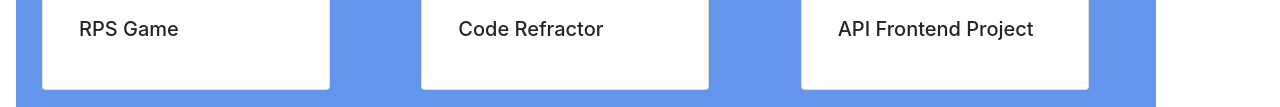
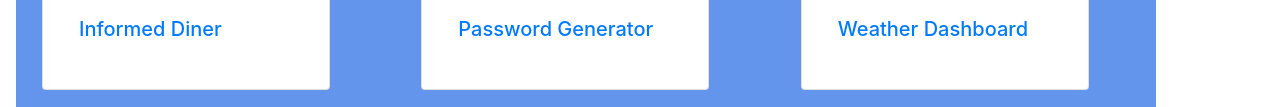
Before and after one commit to colinshelton/Portfolio, a plain HTML site: page portfolio.html in a window 1280 px wide. Shown: the part 593-700 px from the top of the page. Drawn offline with nearby package versions, Linux system fonts and the light colour scheme.

Commit message:
updated portfolio

```diff
--- a/portfolio.html
+++ b/portfolio.html
@@ -1,16 +1,19 @@
 <!DOCTYPE html>
 <html lang="en">
+
 <head>
   <meta charset="UTF-8">
   <meta name="viewport" content="width=device-width, initial-scale=1.0">
   <title>Portfolio</title>
 
-    <link rel="stylesheet" href="https://stackpath.bootstrapcdn.com/bootstrap/4.5.0/css/bootstrap.min.css" integrity="sha384-9aIt2nRpC12Uk9gS9baDl411NQApFmC26EwAOH8WgZl5MYYxFfc+NcPb1dKGj7Sk" crossorigin="anonymous">
+  <link rel="stylesheet" href="https://stackpath.bootstrapcdn.com/bootstrap/4.5.0/css/bootstrap.min.css"
+    integrity="sha384-9aIt2nRpC12Uk9gS9baDl411NQApFmC26EwAOH8WgZl5MYYxFfc+NcPb1dKGj7Sk" crossorigin="anonymous">
   <link href="https://fonts.googleapis.com/css2?family=Roboto:wght@400;700&display=swap" rel="stylesheet">
   <script src="https://kit.fontawesome.com/a47c643a31.js" crossorigin="anonymous"></script>
   <link rel="stylesheet" href="style.css">
 
 </head>
+
 <body>
 
 
@@ -18,7 +21,8 @@
 
   <nav class="navbar navbar-expand-lg navbar-dark bg-green">
     <a class="navbar-brand" href="index.html">Colin Shelton</a>
-        <button class="navbar-toggler" data-toggle="collapse" data-target="#navbarSupportedContent" aria-controls="navbarSupportedContent" aria-expanded="false" aria-label="Toggle navigation">
+    <button class="navbar-toggler" data-toggle="collapse" data-target="#navbarSupportedContent"
+      aria-controls="navbarSupportedContent" aria-expanded="false" aria-label="Toggle navigation">
       <span class="navbar-toggler-icon"></span>
     </button>
 
@@ -55,7 +59,8 @@
           <div class="card" id="Game" style="width: 18rem;">
             <img src="Assets/Game.jpg" class="card-img-top" alt="Photo of game dice by Riho Kroll on Unsplash">
             <div class="card-body">
-          <h5 class="card-title">RPS Game</h5>
+              <h5 class="card-title"> <a href="https://colinshelton.github.io/Informed-Diner-App/">Informed Diner</a>
+              </h5>
               <p class="card-text"></p>
             </div>
           </div>
@@ -64,7 +69,8 @@
           <div class="card" id="Refractor" style="width: 18rem;">
             <img src="Assets/code.jpg" class="card-img-top" alt="Photo by Chris Ried on Unsplash">
             <div class="card-body">
-          <h5 class="card-title">Code Refractor</h5>
+              <h5 class="card-title"><a href="https://colinshelton.github.io/Password-Generator/">Password Generator</a>
+              </h5>
               <p class="card-text"></p>
             </div>
           </div>
@@ -73,7 +79,8 @@
           <div class="card" id="API" style="width: 18rem;">
             <img src="Assets/Google.jpg" class="card-img-top" alt="Photo of Google logo by Lauren Edvalson on Unsplash">
             <div class="card-body">
-          <h5 class="card-title">API Frontend Project</h5>
+              <h5 class="card-title"><a href="https://colinshelton.github.io/Weather-Dashboard/">Weather Dashboard</a>
+              </h5>
               <p class="card-text"></p>
             </div>
           </div>
@@ -100,7 +107,8 @@
         </div>
         <div class="col-sm">
           <div class="card" id="Awesome" style="width: 18rem;">
-        <img src="Assets/awesome.jpg" class="card-img-top" alt="Photo of umbrellas by Daniel Mingook Kim on Unsplash">
+            <img src="Assets/awesome.jpg" class="card-img-top"
+              alt="Photo of umbrellas by Daniel Mingook Kim on Unsplash">
             <div class="card-body">
               <h5 class="card-title">Awesome Project</h5>
               <p class="card-text"></p>
```
Lines whose indentation alone changed are shown as unchanged.
